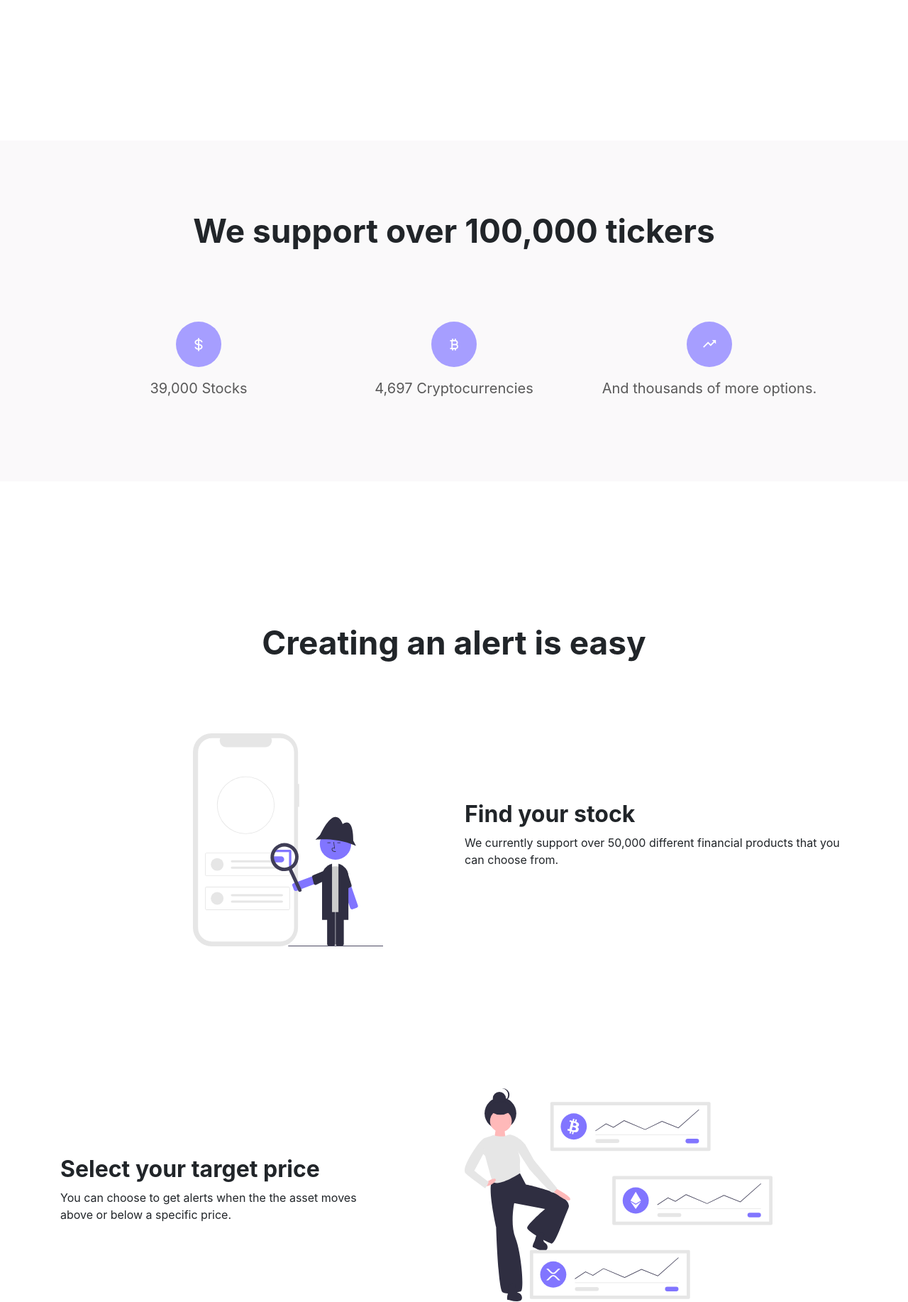
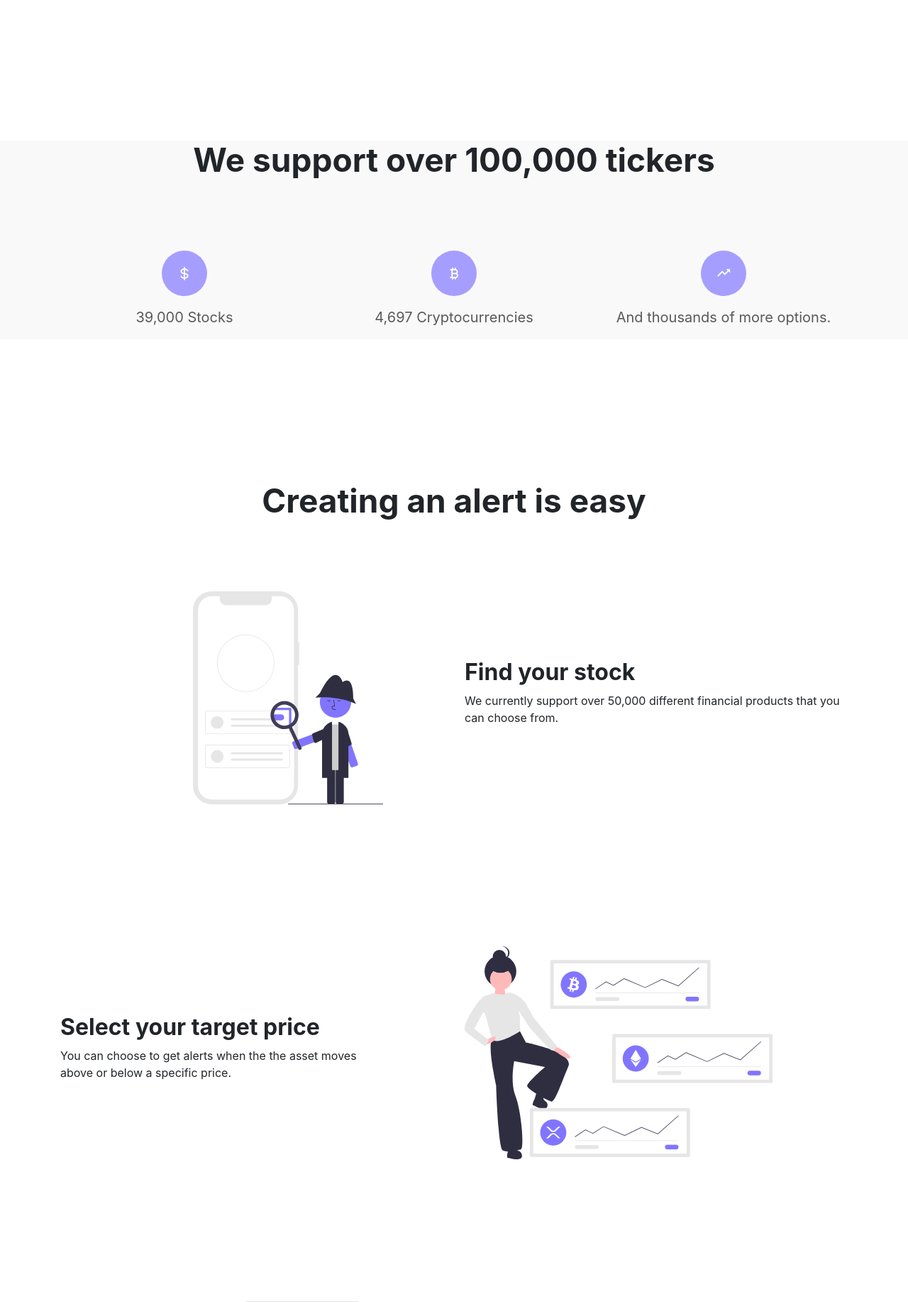
Before and after one commit to rrickgauer/tickle, a Flask app: template src/tickle/gui/templates/home/index.html in a window 1280 px wide. Shown: the part 499-2333 px from the top of the page at 71% size. Run offline with Flask 2, Linux system fonts and the light colour scheme; the template is opened without the code that fills it, so the values that code supplies are empty; style sheets or scripts are compiled from the project's sources; parts of the project's set-up code (start-up, migrations or seed data) failed here and were passed over; some libraries are stand-ins or nearby versions.

Commit message:
fix padding

```diff
--- a/src/tickle/gui/static/css/style.scss
+++ b/src/tickle/gui/static/css/style.scss
@@ -161,5 +161,5 @@ h3.home-page-header {
 
 
 .home-page-padding {
-    padding: 100px;
+    // padding: 100px;
 }
--- a/src/tickle/gui/templates/home/index.html
+++ b/src/tickle/gui/templates/home/index.html
@@ -21,7 +21,7 @@
     <div class="home-page-space"></div>
 
 
-    <div class="bg-gray-lightest home-page-padding"  data-aos="fade-up">
+    <div class="bg-gray-lightest home-page-padding" data-aos="fade-up">
         <div class="container">
 
             <h2 class="home-page-header text-center">We support over 100,000 tickers</h2>
@@ -57,16 +57,16 @@
 
     <div class="container container-home-page-steps">
 
-        <h2 class="home-page-header text-center"  data-aos="fade-up">Creating an alert is easy</h2>
+        <h2 class="home-page-header text-center" data-aos="fade-up">Creating an alert is easy</h2>
 
-        <div class="row"  data-aos="fade-up">
-            <div class="col-md-6 container-home-page-steps-pr">
-                <div class="d-flex justify-content-end">
+        <div class="row" data-aos="fade-up">
+            <div class="col-sm-12 col-md-6 container-home-page-steps-pr">
+                <div class="d-flex  justify-content-end">
                     <img src="/static/img/home-page-imgs/search.svg" alt="Search image">
                 </div>
             </div>
 
-            <div class="col-md-6">
+            <div class="col-sm-12 col-md-6">
                 <h3 class="home-page-header">Find your stock</h3>
                 <p>We currently support over 50,000 different financial products that you can choose from.</p>
             </div>
@@ -74,12 +74,12 @@
 
         <div class="home-page-space"></div>
 
-        <div class="row"  data-aos="fade-up">
-            <div class="col-md-6 container-home-page-steps-pr">
+        <div class="row" data-aos="fade-up">
+            <div class="col-sm-12 col-md-6 container-home-page-steps-pr">
                 <h3 class="home-page-header">Select your target price</h3>
                 <p>You can choose to get alerts when the the asset moves above or below a specific price.</p>
             </div>
-            <div class="col-md-6">
+            <div class="col-sm-12 col-md-6">
                 <div class="d-flex justify-content-start">
                     <img src="/static/img/home-page-imgs/crypto-prices.svg" alt="Search image">
                 </div>
@@ -89,15 +89,14 @@
 
         <div class="home-page-space"></div>
 
-        <div class="row"  data-aos="fade-up">
-            <div class="col-md-6 container-home-page-steps-pr">
+        <div class="row" data-aos="fade-up">
+            <div class="col-sm-12 col-md-6 container-home-page-steps-pr">
                 <div class="d-flex justify-content-end">
                     <img src="/static/img/home-page-imgs/notification.svg" alt="Search image">
                 </div>
-
             </div>
 
-            <div class="col-md-6">
+            <div class="col-sm-12 col-md-6">
                 <h3 class="home-page-header">Get notified</h3>
                 <p>If the asset crosses the specified price, we will send you an email alert.</p>
             </div>
@@ -122,7 +121,7 @@
     <script>
         AOS.init();
     </script>
-    <!-- <script src="/static/js/dist/home.bundle.js"></script> -->
+    <script src="/static/js/dist/home.bundle.js"></script>
 
 
 </body>
```
